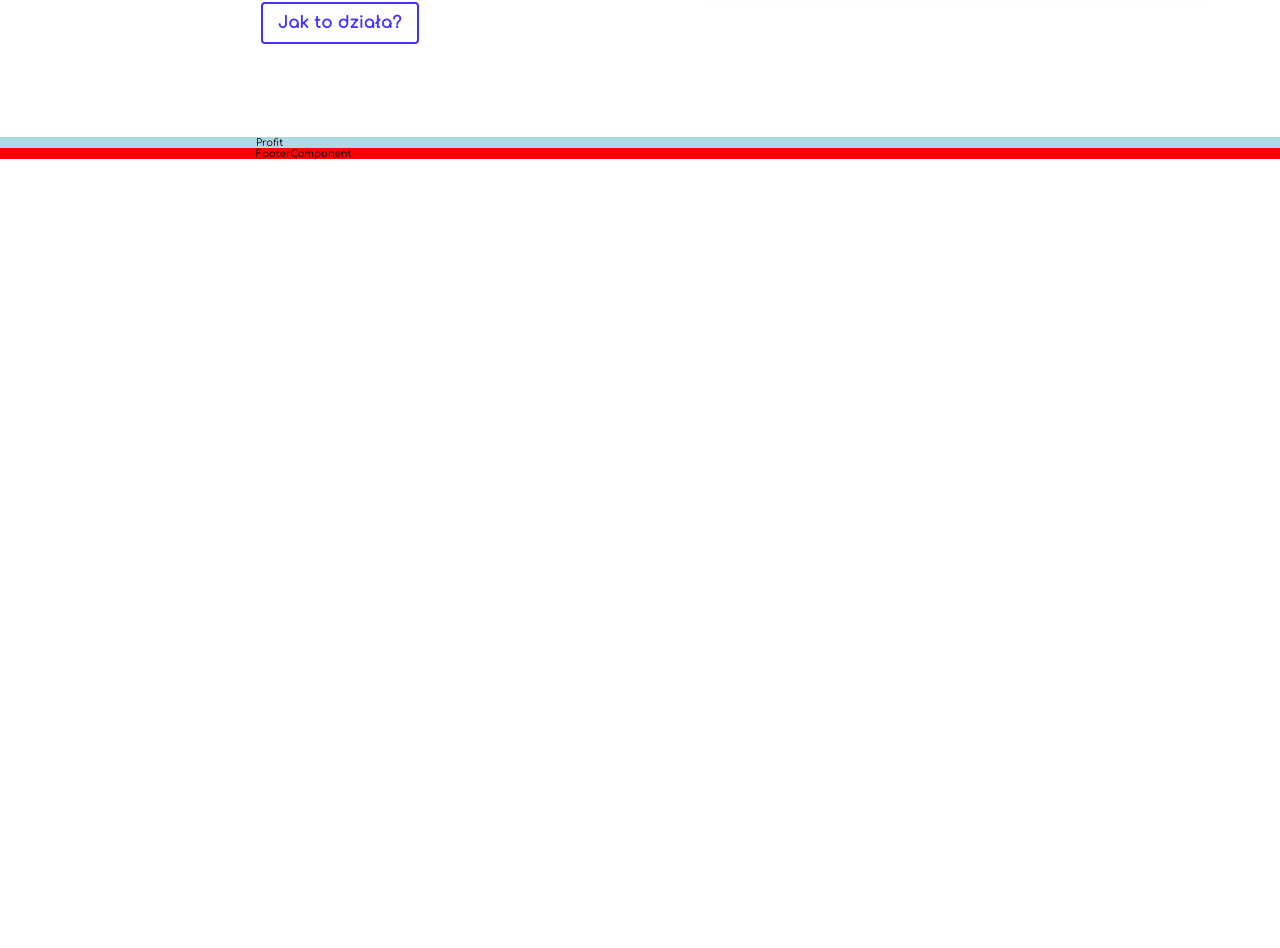
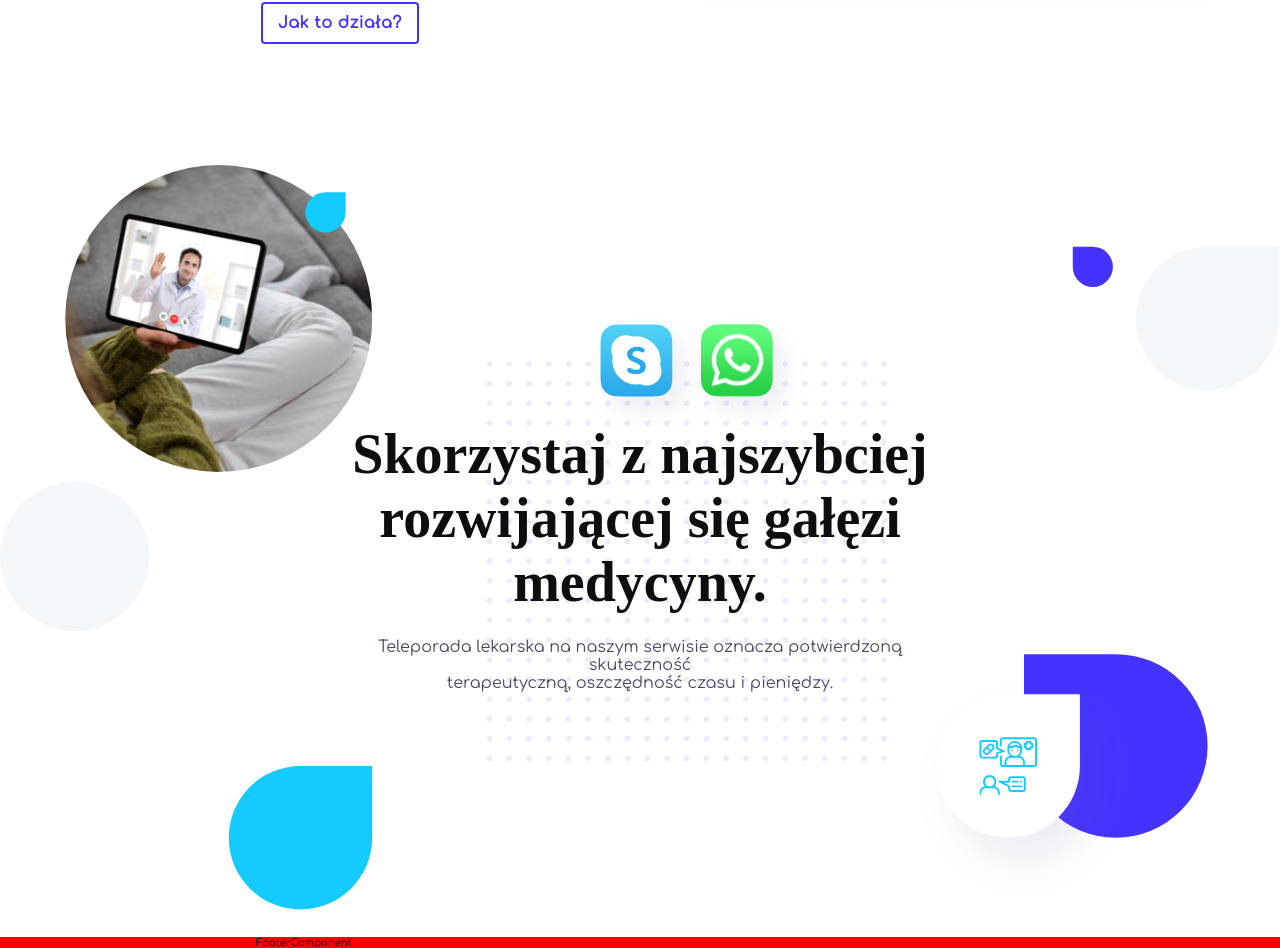
Before and after one commit to KrzysztofRajmund/emp-layout, a React (Create React App) app: page / in a window 1280 px wide. Shown: the part 474-1422 px from the top of the page. Before the commit the page ends 800 px from the top, so only its background shows below. Built offline with nearby package versions, Linux system fonts and the light colour scheme; a web font is replaced by a local one.

Commit message:
created profit component

```diff
--- a/src/components/LandingPage/Intro.tsx
+++ b/src/components/LandingPage/Intro.tsx
@@ -4,9 +4,8 @@ import picMobile from "../../assets/illustration-hero--phone.png";
 import picHero from "../../assets/illustration-hero--desktop.png";
 //material ui
 import Brightness1OutlinedIcon from '@material-ui/icons/Brightness1Outlined';
-import { makeStyles, createStyles, Theme, useTheme } from '@material-ui/core/styles';
+import { makeStyles, createStyles, Theme } from '@material-ui/core/styles';
 import Button from '@material-ui/core/Button';
-import Divider from '@material-ui/core/Divider';
 
 const useStyles = makeStyles((theme: Theme) =>
     createStyles({
--- a/src/components/LandingPage/LandingPage.tsx
+++ b/src/components/LandingPage/LandingPage.tsx
@@ -14,13 +14,11 @@ const theme = createMuiTheme({
         },
     },
 });
-
 theme.props = {
     MuiButton: { // `MuiButton` is the global class name for the <Button /> component
         disableElevation: true, // this prop disables the drop shadow on all Buttons
     },
-};
-
+}
 theme.overrides = {
     //button
     MuiButton: {
@@ -50,5 +48,4 @@ const LandingPage: React.FC = () => {
         </div>
     )
 }
-
 export default LandingPage
--- a/src/components/LandingPage/Profit.tsx
+++ b/src/components/LandingPage/Profit.tsx
@@ -1,9 +1,17 @@
 import React from 'react';
 
 const Profit: React.FC = () => {
+
     return (
         <section className="profit">
-            Profit
+            <article className="profitCard">
+                <h1>Skorzystaj z najszybciej<br />
+                     rozwijającej się gałęzi medycyny.</h1>
+                <p>
+                    Teleporada lekarska na naszym serwisie oznacza potwierdzoną skuteczność<br />
+                        terapeutyczną, oszczędność czasu i pieniędzy.
+                </p>
+            </article>
         </section>
     )
 }
--- a/src/styles/main.css
+++ b/src/styles/main.css
@@ -66,7 +66,46 @@ body {
 }
 
 .profit {
-  background-color: lightblue;
+  display: -ms-grid;
+  display: grid;
+  height: 100vh;
+  background-image: url("../assets/section-profit--background.svg");
+  background-size: contain;
+  background-position: 35%;
+  background-repeat: no-repeat;
+}
+
+.profitCard {
+  display: -webkit-box;
+  display: -ms-flexbox;
+  display: flex;
+  -webkit-box-pack: center;
+      -ms-flex-pack: center;
+          justify-content: center;
+  -webkit-box-orient: vertical;
+  -webkit-box-direction: normal;
+      -ms-flex-direction: column;
+          flex-direction: column;
+  -webkit-box-align: center;
+      -ms-flex-align: center;
+          align-items: center;
+  text-align: center;
+}
+
+.profitCard h1 {
+  color: #0e0e0e;
+  font-size: 5.6rem;
+  font-weight: 700;
+  font-family: "all-round-gothic";
+  width: 95%;
+  margin-bottom: 0.8rem;
+}
+
+.profitCard p {
+  color: #4a4764;
+  font-size: 1.6rem;
+  font-family: "Comfortaa", cursive;
+  width: 70%;
 }
 
 header {
--- a/src/styles/sections/_profit.scss
+++ b/src/styles/sections/_profit.scss
@@ -1,3 +1,26 @@
 .profit {
-  background-color: lightblue;
+  display: grid;
+  height: 100vh;
+  background-image: url('../assets/section-profit--background.svg');
+  background-size: contain;
+  background-position: 35%;
+  background-repeat: no-repeat;
 }
+
+.profitCard {
+  display: flex;
+  justify-content: center;
+  flex-direction: column;
+  align-items: center;
+  text-align: center;
+
+  h1 {
+    @include title;
+    width: 95%;
+    margin-bottom: 0.8rem;
+  }
+  p {
+    @include paragraph;
+    width: 70%;
+  }
+}
```
Also changed, not shown: 1 other file (tests, documents, lock files or other folders).
